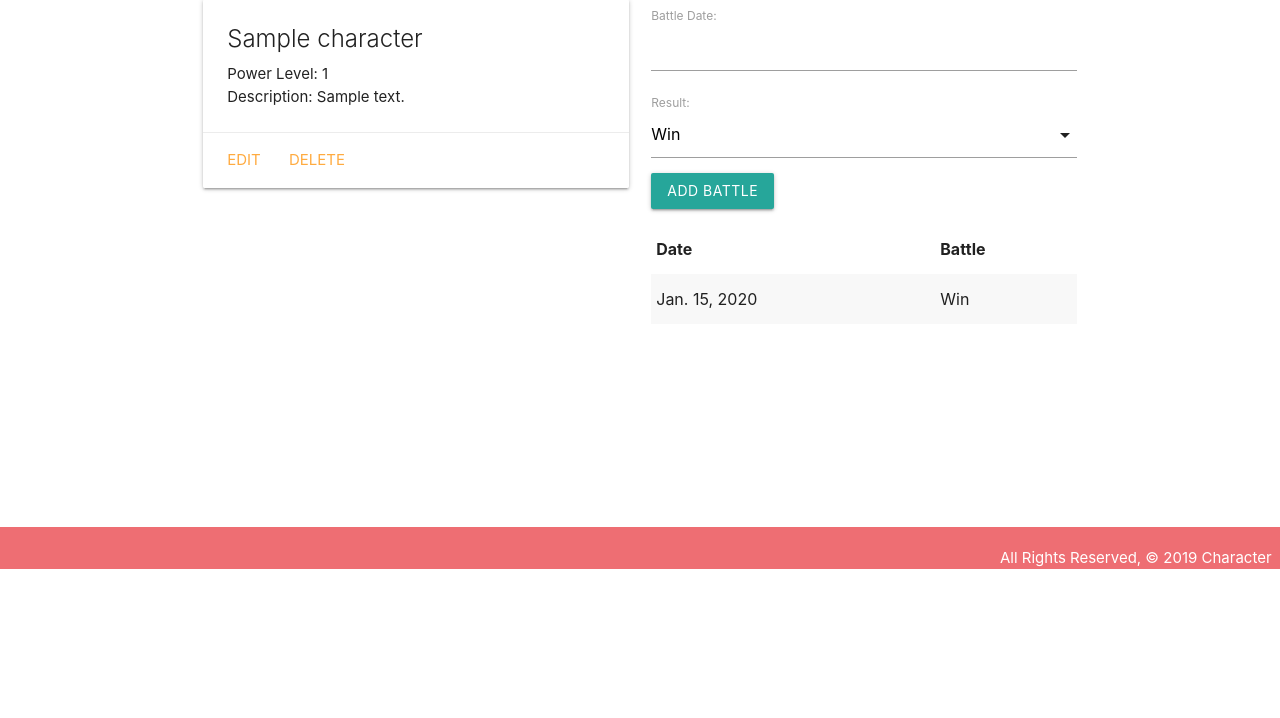
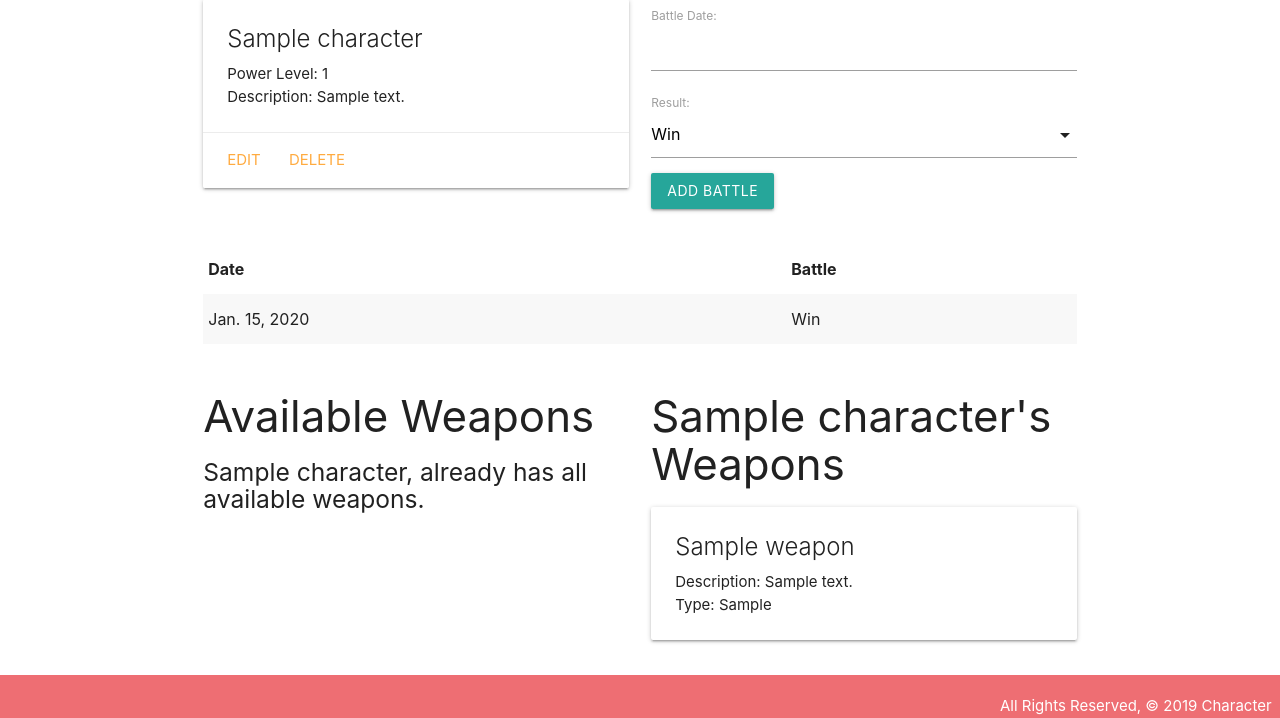
Before and after one commit to JPierre23/Characters-Python, a Django app: page /character/1/ in a window 1280 px wide. Shown: the part 231-949 px from the top of the page. Before the commit the page ends 800 px from the top, so only its background shows below. Run offline with Django 4.2, Linux system fonts and the light colour scheme; tables that the repository leaves empty hold one stand-in row (values such as "Sample post").

Commit message:
code up to many to many, project complete

```diff
--- a/main_app/models.py
+++ b/main_app/models.py
@@ -4,17 +4,6 @@ from django.urls import reverse
 
 # Create your models here.
 
-class Character(models.Model):
-    name=models.CharField(max_length=100)
-    description=models.CharField(max_length=250)
-    status=models.CharField(max_length=100)
-    power_level=models.IntegerField()
-
-    def __str__(self):
-        return self.name
-
-    def get_absolute_url(self):
-        return reverse('detail', kwargs={'character_id': self.id})
 
 class Weapon(models.Model):
     name=models.CharField(max_length=100)
@@ -26,6 +15,20 @@ class Weapon(models.Model):
 
     def get_absolute_url(self):
         return reverse('weapon_detail', kwargs={'weapon_id': self.id})
+
+class Character(models.Model):
+    name=models.CharField(max_length=100)
+    description=models.CharField(max_length=250)
+    status=models.CharField(max_length=100)
+    power_level=models.IntegerField()
+    weapons =models.ManyToManyField(Weapon)
+
+    def __str__(self):
+        return self.name
+
+    def get_absolute_url(self):
+        return reverse('detail', kwargs={'character_id': self.id})
+
 
 class Battles(models.Model):
     class Meta:
--- a/main_app/templates/character/detail.html
+++ b/main_app/templates/character/detail.html
@@ -21,6 +21,11 @@
       {{ battles_form.as_p }}
       <input type="submit" class="btn" value="Add Battle">
     </form>
+  </div>
+  </div>
+  <div class="row">
+    <div class="col s12">
+
   <table class="striped">
     <thead>
       <tr>
@@ -34,11 +39,62 @@
         <td>{{battle.date}}</td>
         <td>{{ battle.get_result_display }}</td>
       </tr>
+      {% endfor %}
+      <tr>
 
-        {% endfor %}
+      </tr>
     </tbody>
+    <tfoot>
+
+    </tfoot>
+
 
   </table>
+</div>
+</div>
+
+    <div class="row">
+      <div class="col s6">
+          <h3>Available Weapons</h3>
+          {% if weapons.count %}
+            {% for weapon in weapons.all %}
+              <div class="card">
+                <div class="card-content">
+                  <span class="card-title">{{ weapon.name }}</span>
+                  <p>Description: {{ weapon.description }}</p>
+                  <p>Type: {{weapon.type}}</p>
+                </div>
+                <div class="card-action">
+                  <form action="{% url 'unused_weapon' character.id weapon.id %}" method="POST">
+                    {% csrf_token %}
+                    <button class="btn" type="submit">Add</button>
+                  </form>
+                </div>
+              </div>
+            {% endfor %}
+          {% else %}
+            <h5>{{character.name}}, already has all available weapons.</h5>
+          {% endif %}
+      </div>
+      <div class="col s6">
+        <h3>{{character.name}}'s Weapons</h3>
+        {% if character.weapons.count %}
+          {% for weapon in character.weapons.all %}
+          <div class="card">
+            <div class="card-content">
+              <span class="card-title">{{ weapon.name }}</span>
+              <p>Description: {{ weapon.description }}</p>
+              <p>Type: {{weapon.type}}</p>
+            </div>
+
+        </div>
+          {% endfor %}
+        {% else %}
+          <h5>No Weapons</h5>
+        {% endif %}
+    </div>
+
+    </div>
     <script>
       //configure datepicker
       const dateEl = document.getElementById('id_date');
--- a/main_app/urls.py
+++ b/main_app/urls.py
@@ -10,6 +10,7 @@ urlpatterns = [
   path('character/<int:pk>/update/', views.CharacterUpdate.as_view(), name='character_update'),
   path('character/<int:pk>/delete/', views.CharacterDelete.as_view(), name='character_delete'),
   path('character/<int:character_id>/add_battle', views.add_battle,name='add_feeding'),
+  path('character/<int:character_id>/unused_weapon/<int:weapon_id>/', views.unused_weapon,name='unused_weapon'),
   path('weapon/create/', views.WeaponCreate.as_view(), name='weapon_create'),
   path('weapon/', views.weapon_index, name='weapon'),
   path('weapon/<int:weapon_id>/', views.weapon_detail, name='weapon_detail'),
--- a/main_app/views.py
+++ b/main_app/views.py
@@ -18,9 +18,11 @@ def character_index(request):
 def character_detail(request,character_id):
     character= Character.objects.get(id=character_id)
     battles_form=BattlesForm()
+    unused_wapons = Weapon.objects.exclude(id__in = character.weapons.all().values_list('id'))
     return render(request,'character/detail.html',{
         'character':character,
         'battles_form':battles_form,
+        'weapons':unused_wapons,
         },)
 
 def add_battle(request,character_id):
@@ -54,6 +56,10 @@ def weapon_detail(request,weapon_id):
     weapon= Weapon.objects.get(id=weapon_id)
     return render(request,'weapon/detail.html',{'weapon':weapon})
 
+def unused_weapon(request, character_id, weapon_id):
+    Character.objects.get(id=character_id).weapons.add(weapon_id)
+    return redirect('detail', character_id=character_id)
+
 class WeaponCreate(CreateView):
     model=Weapon
     fields='__all__'
```
Also changed, not shown: main_app/migrations/0004_alter_battles_options_character_weapons_and_more.py (added). Lines whose indentation alone changed are shown as unchanged.
